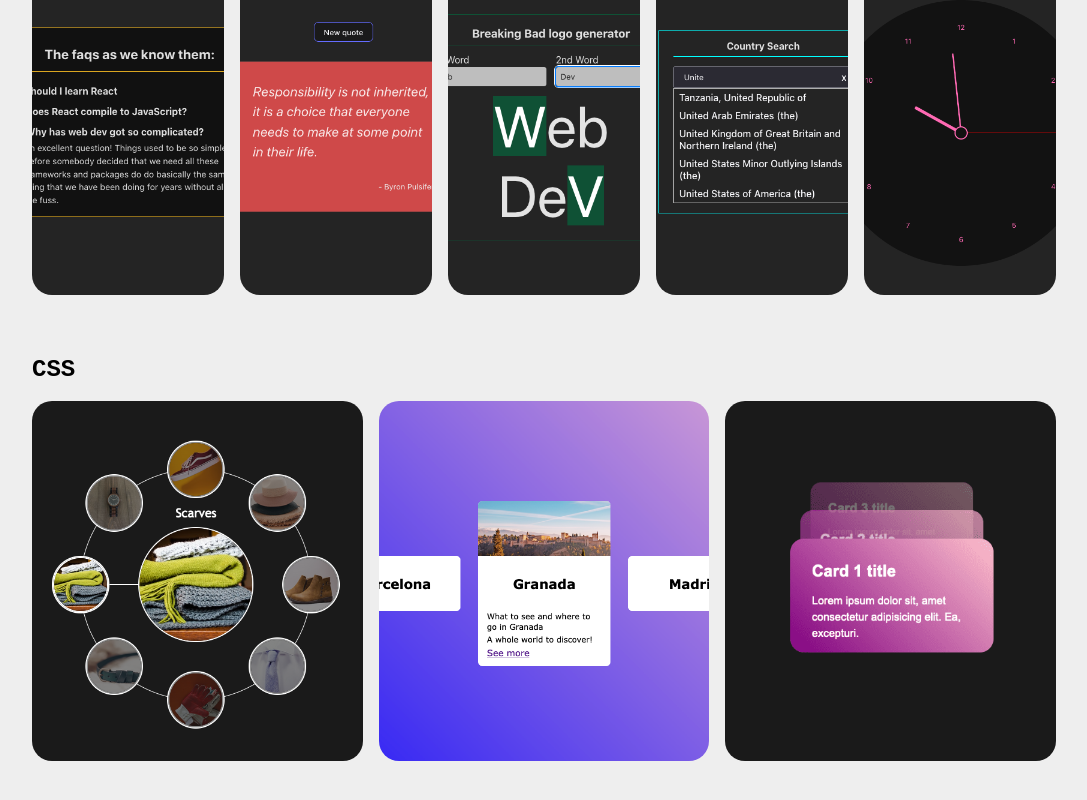
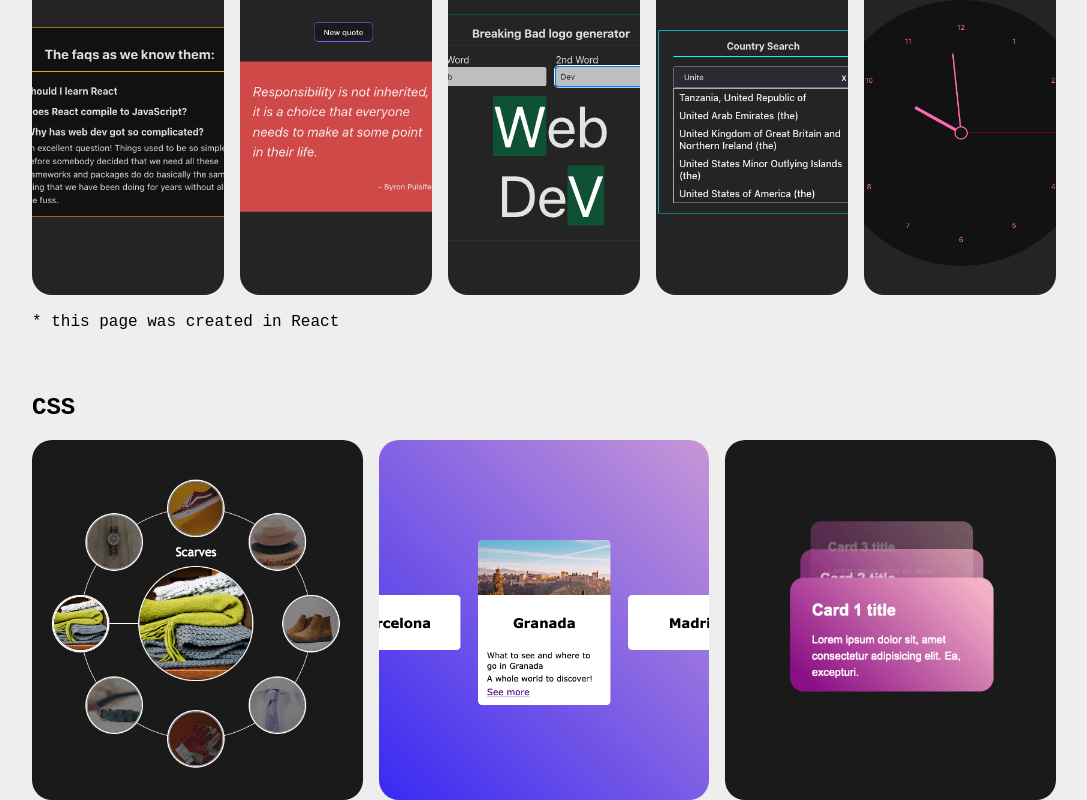
Before and after one commit to cbolson/sandbox-cbolson, a React (Vite) app: page / in a window 1280 px wide. Shown: the part 753-1553 px from the top of the page, without its empty margins (96-1183 px from the left). Before the commit the page ends 1514 px from the top, so only its background shows below. Built offline with nearby package versions, Linux system fonts and the light colour scheme.

Commit message:
add - category notes

```diff
--- a/src/components/Categories.tsx
+++ b/src/components/Categories.tsx
@@ -15,6 +15,7 @@ function Categories() {
                 <Cards key={`card-${idp}`} {...props} />
               ))}
             </div>
+            {cat.note ? <div className="note">{cat.note}</div>: null }
           </section>
         ))}
     </>
--- a/src/data/projects.json
+++ b/src/data/projects.json
@@ -41,6 +41,7 @@
   },
   {
     "title": "React",
+    "note": "* this page was created in React",
     "type": [
       {
         "title": "FAQ / Accordion",
--- a/src/index.css
+++ b/src/index.css
@@ -214,4 +214,7 @@ h2 {
   .card:hover {
     flex-basis: 600px;
   }
+  .note {
+    margin-top: 1rem;
+  }
 }
```
